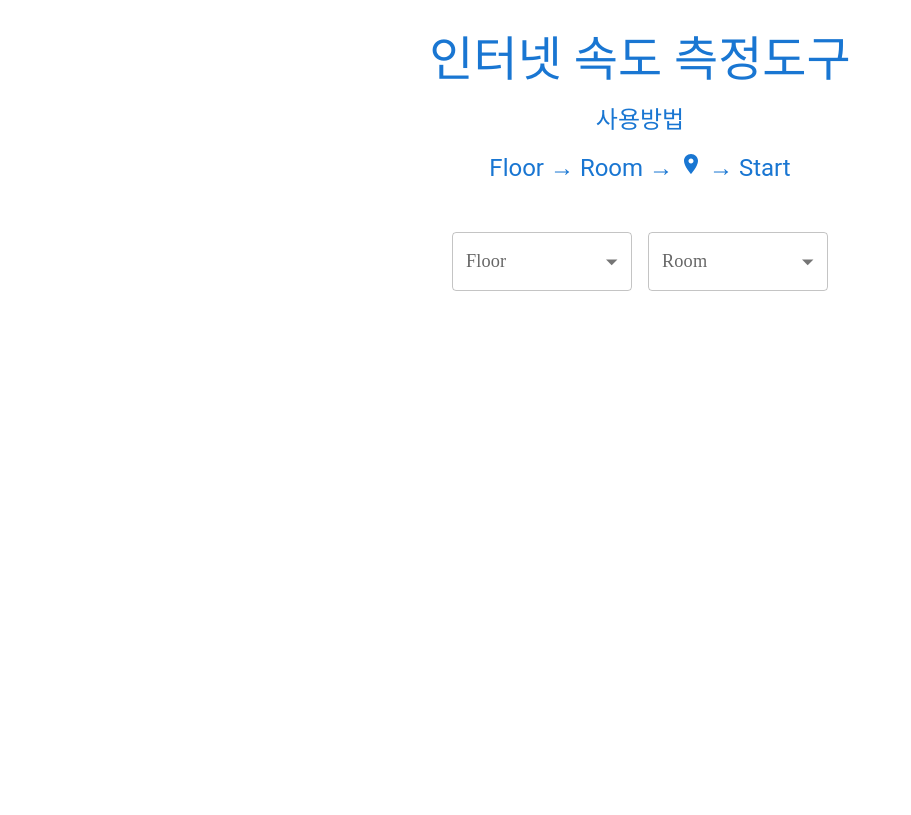
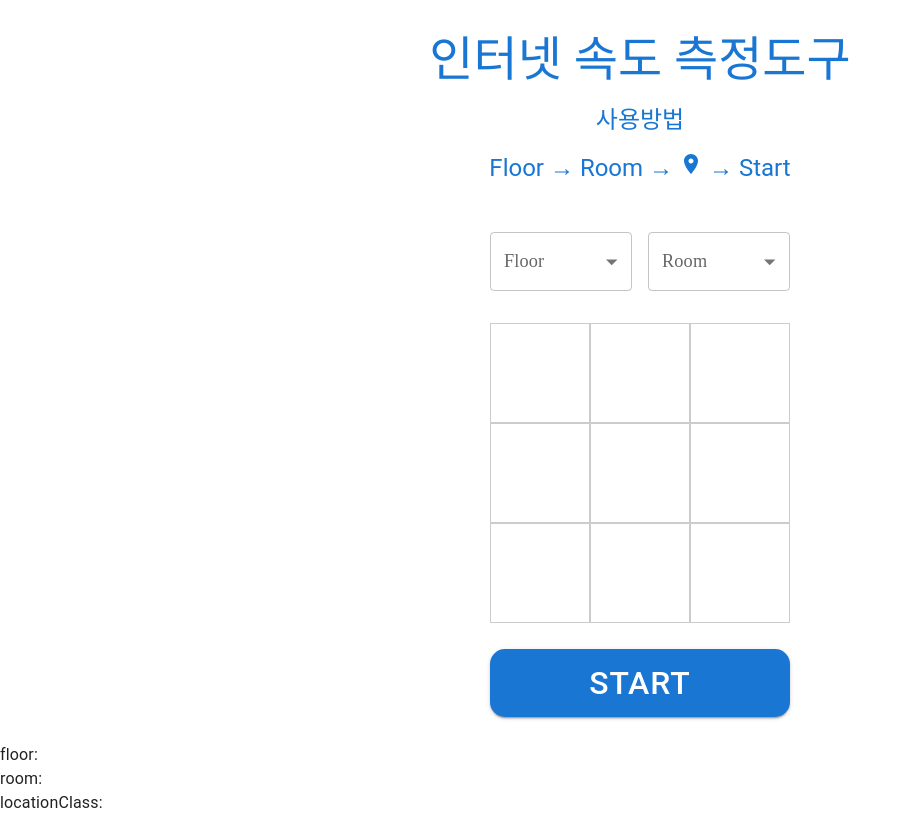
Before and after one commit to inhyuk15/AP-Performance-Test-Front, a React (Vite) app: page /speed-test in a window 1280 px wide. Shown: the whole page, without its empty margins (0-911 px from the left). Built offline with nearby package versions, Linux system fonts and the light colour scheme.

Commit message:
[#11] Floor, Room, Location Class 설정 구성 #11
## 추가 사항
- Floor, Room은 Form 형태로 선택기능 구현
- Room 내부 좌표는 9분획으로 나누어 상대적 위치 설정하도록 구현

```diff
--- a/src/components/SpeedTestPage/SpeedTestPage.tsx
+++ b/src/components/SpeedTestPage/SpeedTestPage.tsx
@@ -1,16 +1,32 @@
+import { useRecoilValue } from 'recoil';
 import { CssBaseline } from '@mui/material';
 
 import Infomation from './components/Infomation';
 import LocateFloorRoom from './components/LocateFloorRoom';
+import LocateFrame from './components/LocateFrame';
+import StartButton from './components/StartButton';
+import ShowSpeed from './components/ShowSpeed';
 import Debug from './components/Debug';
 
+import { StartToggleState } from '../../module/Atom';
+
 const SpeedTestPage = () => {
+  const startToggle = useRecoilValue(StartToggleState);
+
   return (
     <div>
       <CssBaseline />
       <Infomation />
-      <LocateFloorRoom />
-      {/* <Debug /> */}
+      {startToggle ? (
+        <div>
+          <LocateFloorRoom />
+          <LocateFrame />
+        </div>
+      ) : (
+        <ShowSpeed />
+      )}
+      <StartButton />
+      <Debug />
     </div>
   );
 };
--- a/src/components/SpeedTestPage/components/Infomation.tsx
+++ b/src/components/SpeedTestPage/components/Infomation.tsx
@@ -11,6 +11,7 @@ const Infomation = () => {
         variant={isMobile ? 'h3' : 'h4'}
         sx={{
           color: '#1976d2',
+          fontWeight: '500',
           mb: 2,
         }}
       >
@@ -18,7 +19,7 @@ const Infomation = () => {
       </Typography>
       <Typography
         variant="h5"
-        sx={{ color: '#1976d2', mb: 2, fontWeight: '400' }}
+        sx={{ color: '#1976d2', mb: 2, fontWeight: '500' }}
       >
         사용방법
       </Typography>
--- a/src/components/SpeedTestPage/components/LocateFloorRoom.tsx
+++ b/src/components/SpeedTestPage/components/LocateFloorRoom.tsx
@@ -24,7 +24,7 @@ const SelectionTheme = createTheme({
 
 const RoomsDefault = () => {
   return (
-    <FormControl fullWidth sx={{ width: '180px' }} margin="normal">
+    <FormControl fullWidth sx={{ width: '142px' }} margin="normal">
       <InputLabel>Room</InputLabel>
       <Select label="Room">
         <MenuItem>층수를 먼저 선택해 주세요.</MenuItem>
@@ -46,7 +46,7 @@ const RoomsValid = ({
   };
 
   return (
-    <FormControl fullWidth sx={{ width: '180px' }} margin="normal">
+    <FormControl fullWidth sx={{ width: '142px' }} margin="normal">
       <InputLabel id={floor}>Room</InputLabel>
       <Select id={room} value={room} label="Room" onChange={roomChange}>
         {roomsArray.map(eachRoom => (
@@ -278,7 +278,7 @@ const LocateFloorRoom = () => {
         >
           <FormControl
             sx={{
-              width: '180px',
+              width: '142px',
             }}
             margin="normal"
           >
@@ -304,6 +304,7 @@ const LocateFloorRoom = () => {
           <RoomSplit floor={floor} />
         </Grid>
       </Grid>
+      <br />
     </ThemeProvider>
   );
 };
--- /dev/null
+++ b/src/components/SpeedTestPage/components/LocateFrame.tsx
@@ -0,0 +1,72 @@
+import { Box } from '@mui/material';
+import styled from '@emotion/styled';
+import LocationOnIcon from '@mui/icons-material/LocationOn';
+
+import { useRecoilState } from 'recoil';
+import { locationClassState } from '../../../module/Atom';
+
+const Container = styled(Box)({
+  width: 300,
+  height: 300,
+  display: 'flex',
+  flexWrap: 'wrap',
+  justifyContent: 'center',
+  alignItems: 'center',
+  margin: 'auto',
+  position: 'relative',
+  top: 0,
+  bottom: 0,
+  left: 0,
+  right: 0,
+});
+
+const Square = styled(Box)({
+  width: '33.33%',
+  height: '33.33%',
+  display: 'flex',
+  justifyContent: 'center',
+  alignItems: 'center',
+  border: '1px solid #ccc',
+  '&:hover': {
+    backgroundColor: '#1976d2',
+    cursor: 'pointer',
+  },
+});
+
+const LocateFrame = () => {
+  const [locationClass, setLocationClass] = useRecoilState(locationClassState);
+
+  const handleSquareClick = (id: number) => {
+    setLocationClass(id.toString());
+  };
+
+  const squares = Array.from({ length: 9 }, (_, i) => i + 1).map(id => (
+    <Square
+      key={id}
+      onClick={() => handleSquareClick(id)}
+      sx={{
+        '&:hover': {
+          '& svg': {
+            color: 'white',
+          },
+        },
+      }}
+    >
+      {locationClass === id.toString() && (
+        <LocationOnIcon
+          sx={{
+            color: '#1976d2',
+          }}
+        />
+      )}
+    </Square>
+  ));
+
+  return (
+    <div>
+      <Container>{squares}</Container>
+    </div>
+  );
+};
+
+export default LocateFrame;
--- /dev/null
+++ b/src/components/SpeedTestPage/components/ShowSpeed.tsx
@@ -0,0 +1,5 @@
+const ShowSpeed = () => {
+  return <div>ShowSpeed Component.</div>;
+};
+
+export default ShowSpeed;
--- a/src/components/SpeedTestPage/components/StartButton.tsx
+++ b/src/components/SpeedTestPage/components/StartButton.tsx
@@ -1,5 +1,73 @@
+import { useState } from 'react';
+import { useRecoilValue, useSetRecoilState } from 'recoil';
+import { Box, Button, Dialog, DialogTitle, DialogActions } from '@mui/material';
+
+import {
+  StartToggleState,
+  floorState,
+  roomState,
+  locationClassState,
+} from '../../../module/Atom';
+
 const StartButton = () => {
-  return null;
+  const setStartToggle = useSetRecoilState(StartToggleState);
+  const [popupOpen, setPopupOpen] = useState<boolean>(false);
+
+  // START 버튼 기능 전제조건
+  const floor = useRecoilValue(floorState);
+  const room = useRecoilValue(roomState);
+  const locationClass = useRecoilValue(locationClassState);
+
+  // START onClick Func
+  const onClickStartButton = () => {
+    if (floor === '' || room === '' || locationClass === '') {
+      setPopupOpen(true);
+    } else {
+      setStartToggle(prev => !prev);
+    }
+  };
+
+  const popupClose = () => {
+    setPopupOpen(false);
+  };
+
+  return (
+    <div>
+      <Box
+        sx={{
+          display: 'flex',
+          justifyContent: 'center',
+          alignItems: 'center',
+          height: '15vh',
+        }}
+      >
+        <Button
+          onClick={onClickStartButton}
+          variant="contained"
+          sx={{
+            fontSize: '2rem',
+            '@media (max-width:600px)': {
+              fontSize: '2rem',
+            },
+            borderRadius: '15px',
+            width: '300px',
+            '&:hover': {
+              backgroundColor: '#FFF',
+              color: '#1976d2',
+            },
+          }}
+        >
+          START
+        </Button>
+        <Dialog open={popupOpen} onClose={popupClose}>
+          <DialogTitle>위치 설정을 먼저 해주세요.</DialogTitle>
+          <DialogActions sx={{ justifyContent: 'center' }}>
+            <Button onClick={popupClose}>확인</Button>
+          </DialogActions>
+        </Dialog>
+      </Box>
+    </div>
+  );
 };
 
 export default StartButton;
--- a/src/module/Atom.d.ts
+++ b/src/module/Atom.d.ts
@@ -4,3 +4,4 @@ import { RecoilState } from 'recoil';
 export const floorState: RecoilState<string>;
 export const roomState: RecoilState<string>;
 export const locationClassState: RecoilState<string>;
+export const StartToggleState: RecoilState<boolean>;
--- a/src/module/Atom.tsx
+++ b/src/module/Atom.tsx
@@ -15,3 +15,8 @@ export const locationClassState = atom({
   key: 'locationClassState',
   default: '',
 });
+
+export const StartToggleState = atom({
+  key: 'StartToggleState',
+  default: true,
+});
```
Also changed, not shown: .eslintrc.json, .gitmessage.txt.
